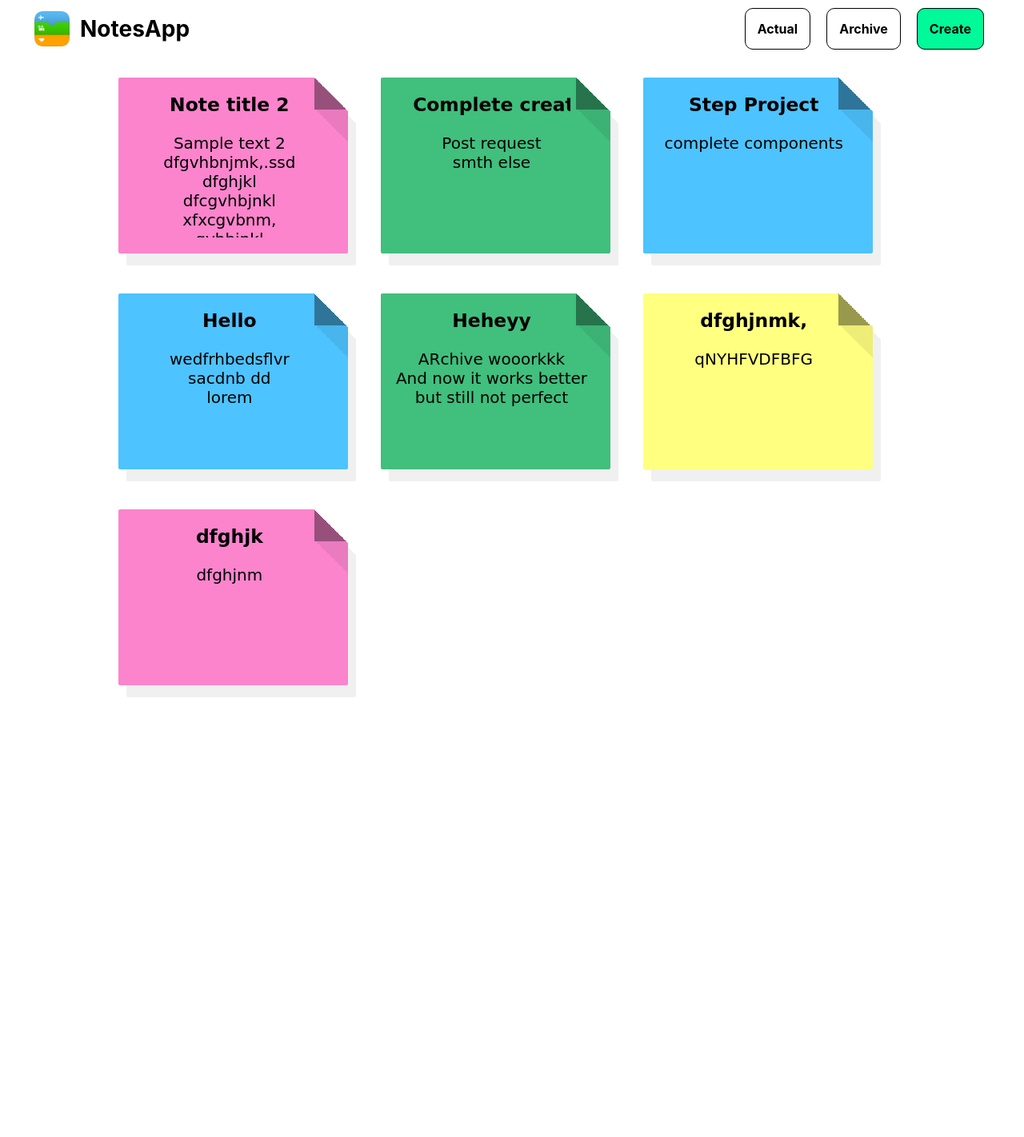
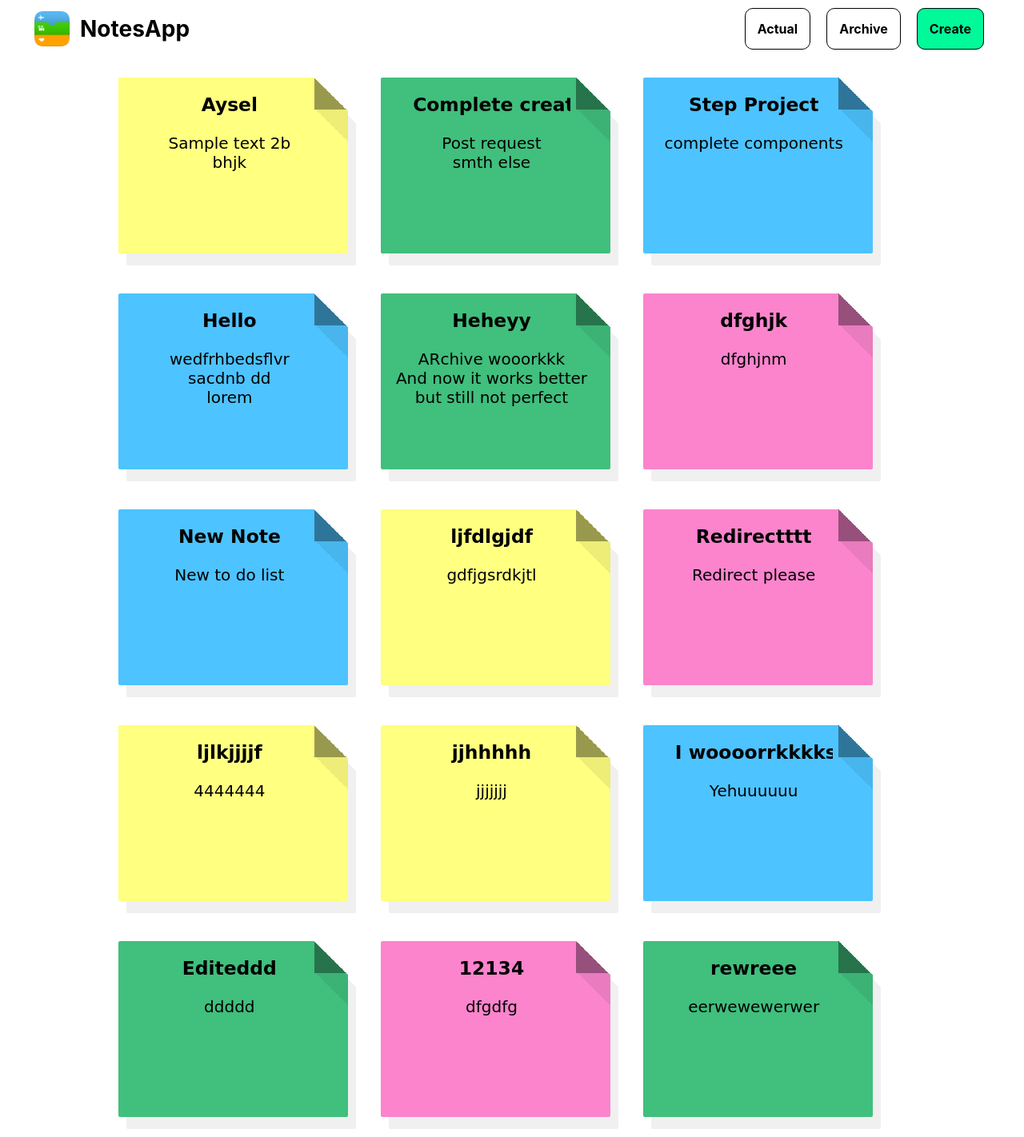
Before and after one commit to AyselHeydarova/React-Step-Project, a React (Create React App) app: page / in a window 1280 px wide. Shown: the whole page at 80% size. Before the commit the page ends 882 px from the top, so only its background shows below. Built offline with nearby package versions, Linux system fonts and the light colour scheme; data requests are answered from the project's data file; a web font is replaced by a local one.

Commit message:
create redirect fixed

```diff
--- a/src/App.js
+++ b/src/App.js
@@ -10,7 +10,6 @@ import SingleNote from "./components/SingleNote";
 
 class App extends Component {
     render(){
-
         return (
             <>
                 <NavBar/>
@@ -18,7 +17,7 @@ class App extends Component {
                 <Route path={'/actual'} component={ActualPage}/>
                 <Route path={'/archive'} component={Archive}/>
                 <Route path={'/create'} >
-                    <Create {...this.props}/>
+                    <Create/>
                 </Route>
                 <Route path="/notes/:id" component={SingleNote}/>
             </>
--- a/src/JSONserver/db.json
+++ b/src/JSONserver/db.json
@@ -1,9 +1,9 @@
 {
   "notes": [
     {
-      "title": "Note title 2",
-      "text": "Sample text 2\ndfgvhbnjmk,.ssd\ndfghjkl\ndfcgvhbjnkl\nxfxcgvbnm,\ngvhbjnkl\ngvhbjklwdefrtg\nwesrfdgcvb \nbhjk",
-      "color": "rgb(251, 132, 205)",
+      "title": "Aysel",
+      "text": "Sample text 2b \nbhjk",
+      "color": "rgb(255, 255, 128)",
       "id": 5,
       "isCompleted": true
     },
@@ -36,17 +36,73 @@
       "isCompleted": true
     },
     {
-      "title": "dfghjnmk,",
-      "text": "qNYHFVDFBFG",
-      "color": "rgb(255, 255, 128)",
-      "id": "c3bfcc-ede2-74f2-0ed7-d7f36db5546",
-      "isCompleted": false
-    },
-    {
       "title": "dfghjk",
       "text": "dfghjnm",
       "color": "rgb(251, 132, 205)",
       "id": "d32c7bd-b820-2e3-c5fe-76aa6d780d",
+      "isCompleted": true
+    },
+    {
+      "title": "New Note ",
+      "text": "New to do list",
+      "color": "rgb(77, 195, 255)",
+      "id": "330300b-3e03-b1f8-b3ce-6dc2f17e205d",
+      "isCompleted": false
+    },
+    {
+      "title": "ljfdlgjdf",
+      "text": "gdfjgsrdkjtl",
+      "color": "rgb(255, 255, 128)",
+      "id": "7777e1-4a31-e6c2-f6ff-ded31a5a3e1",
+      "isCompleted": false
+    },
+    {
+      "title": "Redirectttt",
+      "text": "Redirect please",
+      "color": "rgb(251, 132, 205)",
+      "id": "d40f52-730a-e425-daf-cfc45124c",
+      "isCompleted": false
+    },
+    {
+      "title": "ljlkjjjjf",
+      "text": "4444444",
+      "color": "rgb(255, 255, 128)",
+      "id": "7fdecba-5566-b856-bd50-3b4b332082c6",
+      "isCompleted": false
+    },
+    {
+      "title": "jjhhhhh",
+      "text": "jjjjjjj",
+      "color": "rgb(255, 255, 128)",
+      "id": "b54418a-4547-ece-eef5-8ff5abd21dae",
+      "isCompleted": false
+    },
+    {
+      "title": "I woooorrkkkks",
+      "text": "Yehuuuuuu",
+      "color": "rgb(77, 195, 255)",
+      "id": "a262ad2-80bd-b0a-f555-eaaac514787",
+      "isCompleted": false
+    },
+    {
+      "title": "Editeddd",
+      "text": "ddddd",
+      "color": "rgb(64, 191, 125)",
+      "id": "e544853-fb15-0aa1-a28f-04f0a7e51a5e",
+      "isCompleted": false
+    },
+    {
+      "title": "12134",
+      "text": "dfgdfg",
+      "color": "rgb(251, 132, 205)",
+      "id": "5b108f4-3dcb-6df8-0501-bb6c02462da5",
+      "isCompleted": false
+    },
+    {
+      "title": "rewreee",
+      "text": "eerwewewerwer",
+      "color": "rgb(64, 191, 125)",
+      "id": "b7de31-15df-41bc-70da-74e0bdfddc68",
       "isCompleted": false
     }
   ]
--- a/src/components/Create/Create.js
+++ b/src/components/Create/Create.js
@@ -1,10 +1,11 @@
 import React, {useEffect, useState} from 'react';
 import uuid from 'react-uuid'
 import './Create.scss';
+import { Redirect} from "react-router-dom";
 
 const Create = () => {
 
-    // Creating new note
+    const [redirect,setRedirect] = useState(false);
 
     const [newTitle, setTitle] = useState('');
     const [newText, setText] = useState('');
@@ -33,7 +34,9 @@ const Create = () => {
     const submitHandler = (event) => {
         event.preventDefault();
 
-        fetch( "http://localhost:3001/notes", {
+        setRedirect(true);
+
+        fetch("http://localhost:3001/notes", {
             method: 'POST',
             headers: {
                 'Content-Type': 'application/json',
@@ -49,6 +52,8 @@ const Create = () => {
             });
 
     };
+
+
     const colorGreen = () => {
         setColor('rgb(64, 191, 125)');
     };
@@ -67,7 +72,7 @@ const Create = () => {
 
 
     return (
-        <form onSubmit={submitHandler} className={"edit-container"}>
+        <form onSubmit={submitHandler} className={"container"}>
             <h1>
                 Fill Data
             </h1>
@@ -83,7 +88,14 @@ const Create = () => {
                 <div className={'red circle'} onClick={colorRed}></div>
             </div>
 
-            <input className={'create-btn'} type={'submit'} value={'Create'}/>
+
+                <input className={'create-btn'} type={'submit'} value={'Create'}/>
+
+            {
+                redirect ? <Redirect to={'/'}/> : null
+            }
+
+
         </form>
     );
 };
--- a/src/components/SingleNote.js
+++ b/src/components/SingleNote.js
@@ -1,26 +1,27 @@
 import React, {useEffect, useState} from 'react';
 import './SingleNoteStyle.scss'
-import { Link} from "react-router-dom";
+import {Link} from "react-router-dom";
 import Modal from "./modal/Modal";
+
+
 const SingleNote = ({match}) => {
 
     const [note, setNote] = useState('');
 
-    useEffect( () => {
-        fetch( `http://localhost:3001/notes?id=${match.params.id}`)
-            .then(note=> note.json())
+    useEffect(() => {
+        fetch(`http://localhost:3001/notes?id=${match.params.id}`)
+            .then(note => note.json())
             .then(note => setNote(note[0]))
     }, [match]);
 
 
     const {title, text, color, isCompleted} = note;
 
-    // EDIT Form\\\\\\\\\\\\\\\\\\\\\\\\\\\
 
     const [newTitle, setNewTitle] = useState(title);
     const [newText, setNewText] = useState(text);
     const [newColor, setNewColor] = useState(color);
-    const [modal,setModal]=useState("none");
+    const [modal, setModal] = useState("none");
 
 
     const getTitle = (event) => {
@@ -53,31 +54,36 @@ const SingleNote = ({match}) => {
         color: newColor,
     };
 
-    const ToggleDelete=()=>{
-        modal==="none"?
-        setModal("flex"):
+    const ToggleDelete = () => {
+        modal === "none" ?
+            setModal("flex") :
             setModal("none");
     };
-    const Delete=()=>{
-      fetch(`http://localhost:3001/notes/${match.params.id}`,{
-          method:'DELETE'
+
+    const Delete = () => {
+
+        fetch(`http://localhost:3001/notes/${match.params.id}`, {
+            method: 'DELETE'
         }).then(item => item.json())
             .then(item => console.log(item));
     };
-    const Archive=()=>{
+
+    const Archive = () => {
 
         fetch(`http://localhost:3001/notes/${match.params.id}`, {
             method: 'PATCH',
             headers: {
                 'Content-Type': 'application/json',
             },
-            body: JSON.stringify({isCompleted:true}),
+            body: JSON.stringify({isCompleted: true}),
         })
             .then((response) => response.json())
             .then((data) => console.log(data));
     };
-    const [visibility,setVisibility]=useState("none");
-    const ToggleVisibility=()=>visibility==="none"?setVisibility("flex"):setVisibility("none");
+
+    const [visibility, setVisibility] = useState("none");
+    const ToggleVisibility = () => visibility === "none" ? setVisibility("flex") : setVisibility("none");
+
     const saveSubmitHandler = () => {
         fetch(`http://localhost:3001/notes/${match.params.id}`, {
             method: 'PATCH',
@@ -87,16 +93,19 @@ const SingleNote = ({match}) => {
             body: JSON.stringify(editedData),
         })
             .then((response) => response.json())
-                   .then((data) => console.log(data))};
+            .then((data) => console.log(data))
+    };
 
     const editForm =
-    <form  onSubmit={saveSubmitHandler} className={'edit-container'} >
+        <form onSubmit={saveSubmitHandler} className={'edit-container'}>
             <h1>
                 Edit Data
             </h1>
 
-        <input className={'note-title'} type={'text'} placeholder={'Title'} defaultValue={title} onChange={getTitle} />
-        <textarea className={'note-text'} id="" cols="30" rows="10"  defaultValue={text} onChange={getText} ></textarea>
+            <input className={'note-title'} type={'text'} placeholder={'Title'} defaultValue={title}
+                   onChange={getTitle}/>
+            <textarea className={'note-text'} id="" cols="30" rows="10" defaultValue={text}
+                      onChange={getText}></textarea>
 
             <div className={'colors-container'}>
                 <p>Color:</p>
@@ -112,7 +121,8 @@ const SingleNote = ({match}) => {
     return (
         <div>
             <div className={"single-note-container"}>
-                <div className={"single-note"} style={{background: `linear-gradient(to left bottom, transparent 50%, rgba(0,0,0,.4) 0) no-repeat 99% 0 / 4em 4em,linear-gradient(-135deg, transparent 3em, ${color} 0)`}} >
+                <div className={"single-note"}
+                     style={{background: `linear-gradient(to left bottom, transparent 50%, rgba(0,0,0,.4) 0) no-repeat 99% 0 / 4em 4em,linear-gradient(-135deg, transparent 3em, ${color} 0)`}}>
                     <div className={"title"}>
                         <h2>{title}</h2>
                     </div>
@@ -123,13 +133,12 @@ const SingleNote = ({match}) => {
                 <div className={"buttons"}>
                     <button className={"btn"} onClick={ToggleVisibility}>edit</button>
 
-                    {/*<Link className={"btn"} to={"/archive"} onClick={Archive}>archive</Link>*/}
-
-                    <Link to={'/archive'} className={"btn"} onClick={Archive} >Archive</Link>
+                    <Link to={'/archive'} className={"btn"} onClick={Archive}>Archive</Link>
                     <button className={"btn"} onClick={ToggleDelete}>delete</button>
                 </div>
+
                 <Modal delete={Delete} hidden={modal} toggle={ToggleDelete}/>
-                <div style={{display:visibility}} className={"edit"}>
+                <div style={{display: visibility}} className={"edit"}>
                     {editForm}
                 </div>
             </div>
--- a/src/components/SingleNoteStyle.scss
+++ b/src/components/SingleNoteStyle.scss
@@ -64,6 +64,5 @@ p,h2{
 }
 .edit-container{
   @include container-style;
-  border: 1px solid black;
   background-color: #fff;
 }
```
Lines whose indentation alone changed are shown as unchanged.
